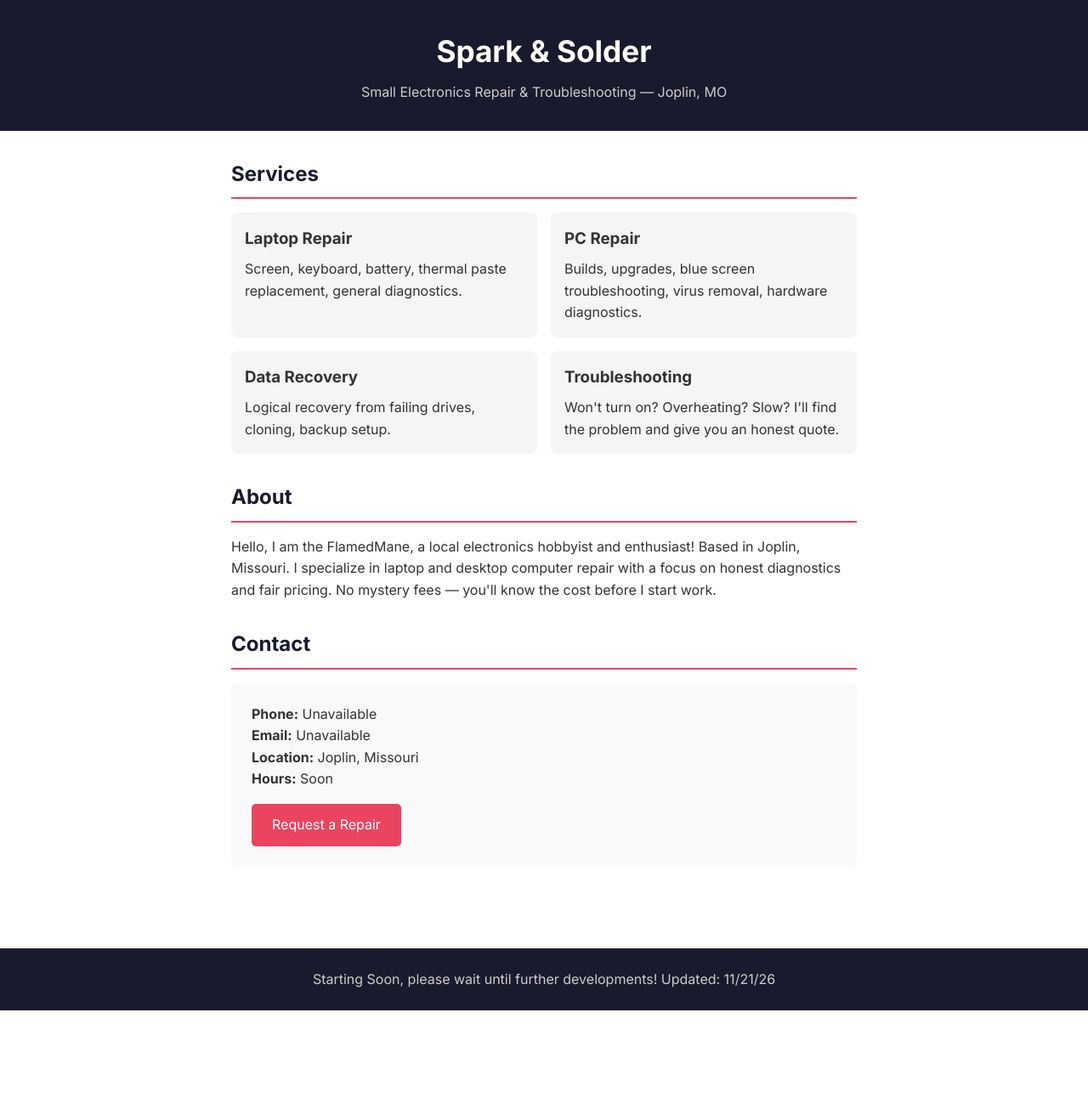
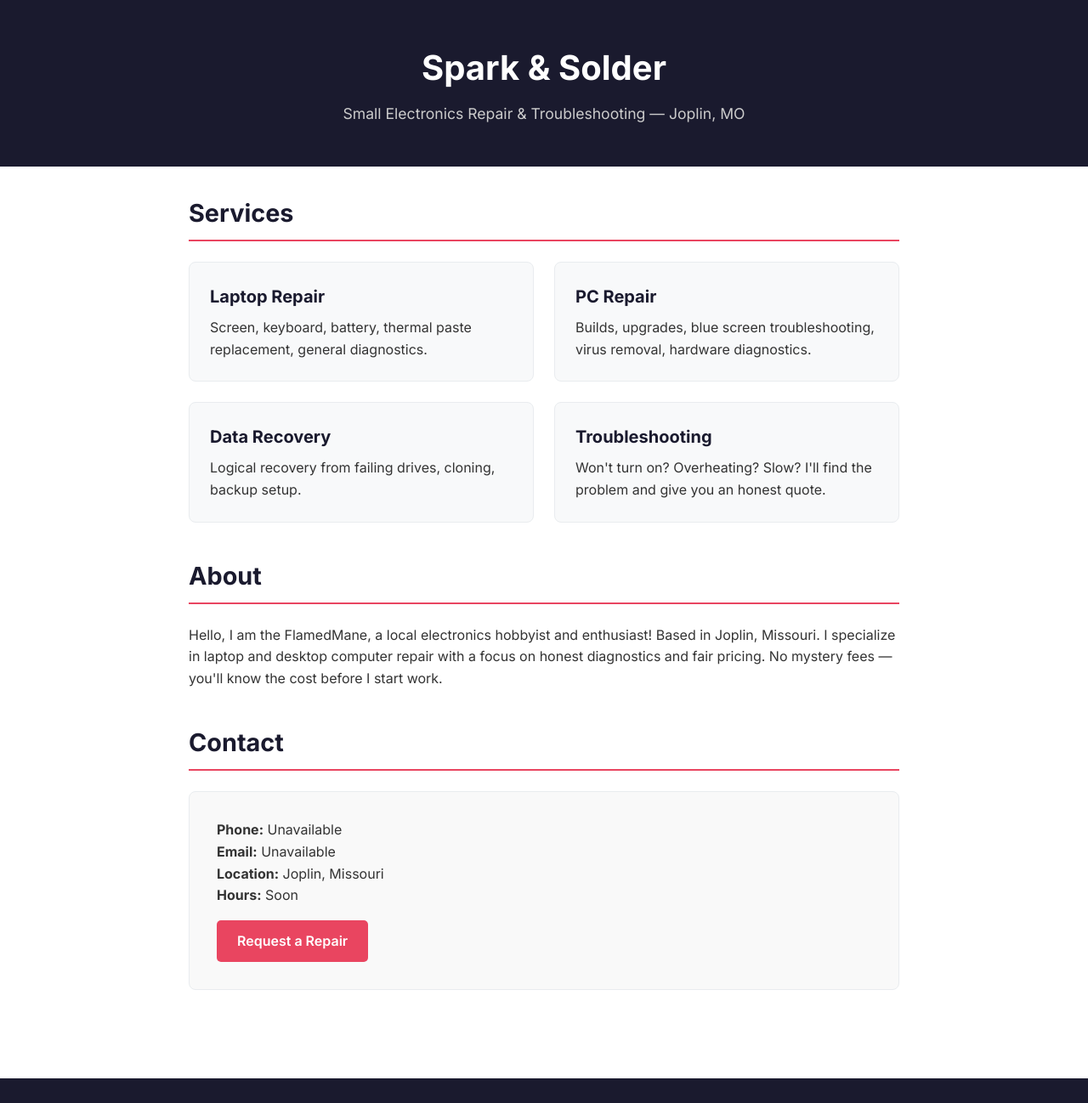
Before and after one commit to flamedmane854-afk/flamedmane.github.io, a plain HTML site: page index.html in a window 1280 px wide. Shown: the top 1298 px of the page at 85% size. Before the commit the page ends 1189 px from the top, so only its background shows below. Drawn offline with Linux system fonts and the light colour scheme.

Commit message:
Update index.html

```diff
--- a/index.html
+++ b/index.html
@@ -3,32 +3,34 @@
 <head>
  <meta charset="UTF-8">
  <meta name="viewport" content="width=device-width, initial-scale=1.0">
+ <title>Spark &amp; Solder | Electronics Repair — Joplin, MO</title>
+ <meta name="description" content="Honest laptop and PC repair in Joplin, MO. Screen, keyboard, battery, and data recovery services with transparent pricing.">
  <link href="https://fonts.googleapis.com/css2?family=Inter:wght@400;600;700&display=swap" rel="stylesheet">
- <link rel="icon" type="image/png" href="https://github.com/flamedmane854-afk/flamedmane.github.io/index.html/favicon-96x96.png" sizes="96x96" />
- <link rel="icon" type="image/svg+xml" href="https://github.com/flamedmane854-afk/flamedmane.github.io/index.html/favicon.svg" />
- <link rel="shortcut icon" href="https://github.com/flamedmane854-afk/flamedmane.github.io/index.html/favicon.ico" />
- <link rel="apple-touch-icon" sizes="180x180" href="https://github.com/flamedmane854-afk/flamedmane.github.io/index.html/apple-touch-icon.png" />
- <meta name="apple-mobile-web-app-title" content="Spark&Solder" />
- <link rel="manifest" href="https://github.com/flamedmane854-afk/flamedmane.github.io/index.html/site.webmanifest" />
-  <title>Spark &amp; Solder | Electronics Repair — Joplin, MO</title>
-    <style>
-        * { margin: 0; padding: 0; box-sizing: border-box; }
-        body { font-family: 'Inter', Arial, sans-serif; color: #333; line-height: 1.6; }
-        header { background: #1a1a2e; color: #fff; padding: 2rem; text-align: center; }
-        header h1 { font-size: 2.2rem; }
-        header p { color: #ccc; margin-top: 0.5rem; }
-        .container { max-width: 800px; margin: 0 auto; padding: 2rem; }
-        section { margin-bottom: 2rem; }
-        h2 { color: #1a1a2e; border-bottom: 2px solid #e94560; padding-bottom: 0.5rem; margin-bottom: 1rem; }
-        .services { display: grid; grid-template-columns: 1fr 1fr; gap: 1rem; }
-        .service-card { background: #f5f5f5; padding: 1rem; border-radius: 8px; }
-        .service-card h3 { margin-bottom: 0.5rem; }
-        .contact { background: #f9f9f9; padding: 1.5rem; border-radius: 8px; }
-        .btn { display: inline-block; background: #e94560; color: #fff; padding: 0.75rem 1.5rem; border-radius: 5px; text-decoration: none; margin-top: 1rem; }
-        .btn:hover { background: #c73650; }
-        footer { text-align: center; padding: 1.5rem; background: #1a1a2e; color: #ccc; margin-top: 2rem; }
-        @media (max-width: 600px) { .services { grid-template-columns: 1fr; } }
-   </style>
+<!-- Favicon -->
+  <link rel="icon" type="image/png" href="/favicon-96x96.png" sizes="96x96" />
+  <link rel="icon" type="image/svg+xml" href="/favicon.svg" />
+  <link rel="shortcut icon" href="/favicon.ico" />
+  <link rel="apple-touch-icon" sizes="180x180" href="/apple-touch-icon.png" />
+  <link rel="manifest" href="/site.webmanifest" />
+ <style>
+* { margin: 0; padding: 0; box-sizing: border-box; }
+body { font-family: 'Inter', Arial, sans-serif; color: #333; line-height: 1.6; display: flex; flex-direction: column; min-height: 100vh; }
+header { background: #1a1a2e; color: #fff; padding: 3rem 2rem; text-align: center; }
+header h1 { font-size: 2.5rem; font-weight: 700; margin-bottom: 0.5rem; }
+header p { color: #ccc; font-size: 1.1rem; }
+.container { max-width: 900px; margin: 0 auto; padding: 2rem; flex: 1; }
+section { margin-bottom: 2.5rem; }
+h2 { color: #1a1a2e; border-bottom: 2px solid #e94560; padding-bottom: 0.5rem; margin-bottom: 1.5rem; font-size: 1.8rem; }
+.services { display: grid; grid-template-columns: 1fr 1fr; gap: 1.5rem; }
+.service-card { background: #f8f9fa; padding: 1.5rem; border-radius: 8px; border: 1px solid #e9ecef; transition: transform 0.2s ease; }
+.service-card:hover { transform: translateY(-3px); box-shadow: 0 4px 6px rgba(0,0,0,0.1); }
+.service-card h3 { margin-bottom: 0.5rem; color: #1a1a2e; font-size: 1.25rem; }
+.contact { background: #f9f9f9; padding: 2rem; border-radius: 8px; border: 1px solid #e9ecef; }
+.btn { display: inline-block; background: #e94560; color: #fff; padding: 0.75rem 1.5rem; border-radius: 5px; text-decoration: none; margin-top: 1rem; font-weight: 600; transition: background 0.2s ease; }
+.btn:hover { background: #c73650; }
+footer { text-align: center; padding: 2rem; background: #1a1a2e; color: #888; margin-top: 2rem; font-size: 0.9rem; }
+@media (max-width: 600px) { .services { grid-template-columns: 1fr; } header { padding: 2rem 1rem; } .container { padding: 1.5rem; } }
+ </style>
 </head>
 <body>
   <header>
@@ -54,6 +56,7 @@
 <div class="service-card">
     <h3>Troubleshooting</h3>
       <p>Won't turn on? Overheating? Slow? I'll find the problem and give you an honest quote.</p>
+ </div>
  </div>
   </section>
 
```
